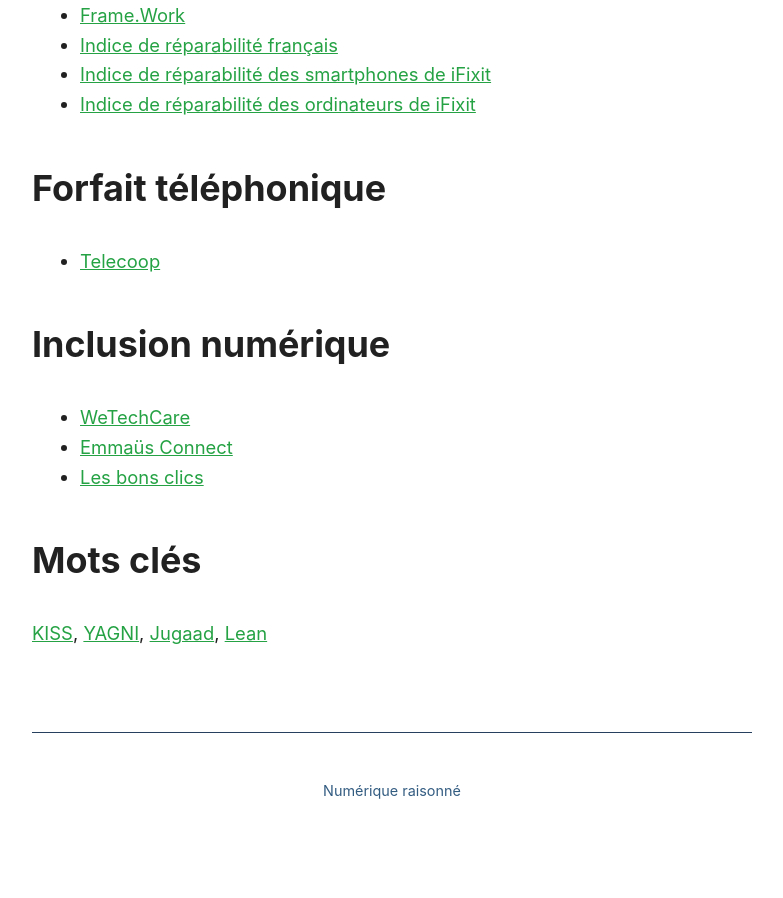
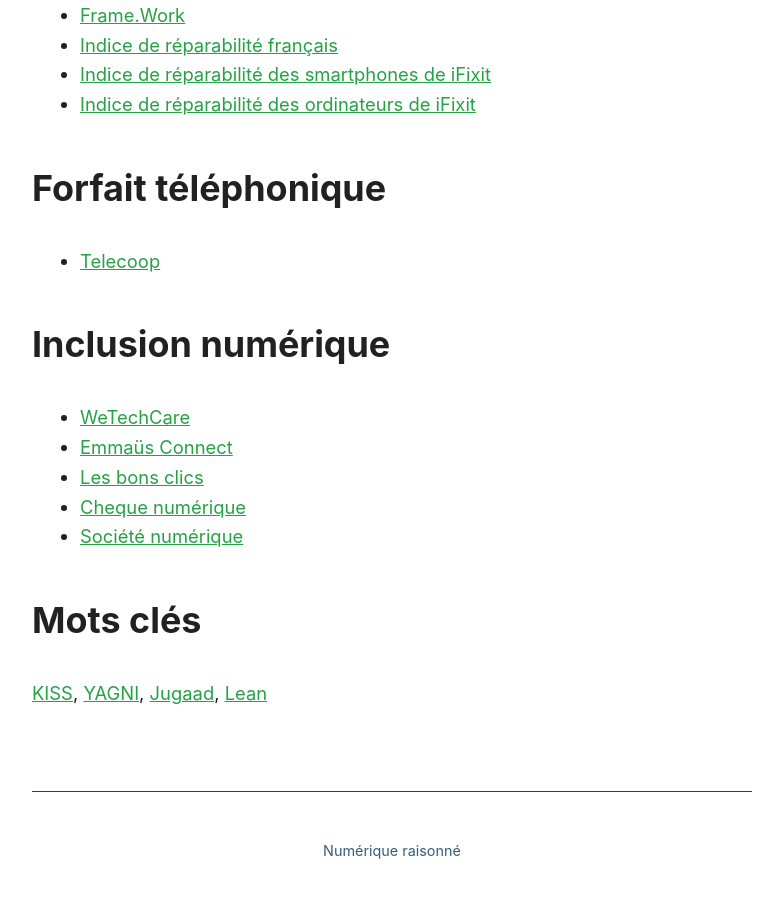
Before and after one commit to Slandais/slandais.github.io, a Jekyll site: the page built from _pages/liens-numerique-responsable.md, in a window 1280 px wide and 900 px high, scrolled down 4015 px. Shown: the whole window, without its empty margins (248-1031 px from the left). Built offline with Jekyll 4.4.1, drawn with Linux system fonts in a browser that asks for light colours; before the commit the page ends 4856 px from its top, so only the background shows below that.

Commit message:
Update liens-numerique-responsable.md

```diff
--- a/_pages/liens-numerique-responsable.md
+++ b/_pages/liens-numerique-responsable.md
@@ -113,6 +113,8 @@
 * [WeTechCare](https://wetechcare.org/)
 * [Emmaüs Connect](https://emmaus-connect.org/)
 * [Les bons clics](https://www.lesbonsclics.fr)
+* [Cheque numérique](https://www.economie.gouv.fr/particuliers/cheque-numerique#)
+* [Société numérique](https://societenumerique.gouv.fr/inclusion-numerique/)
 
 ## Mots clés
 
```
